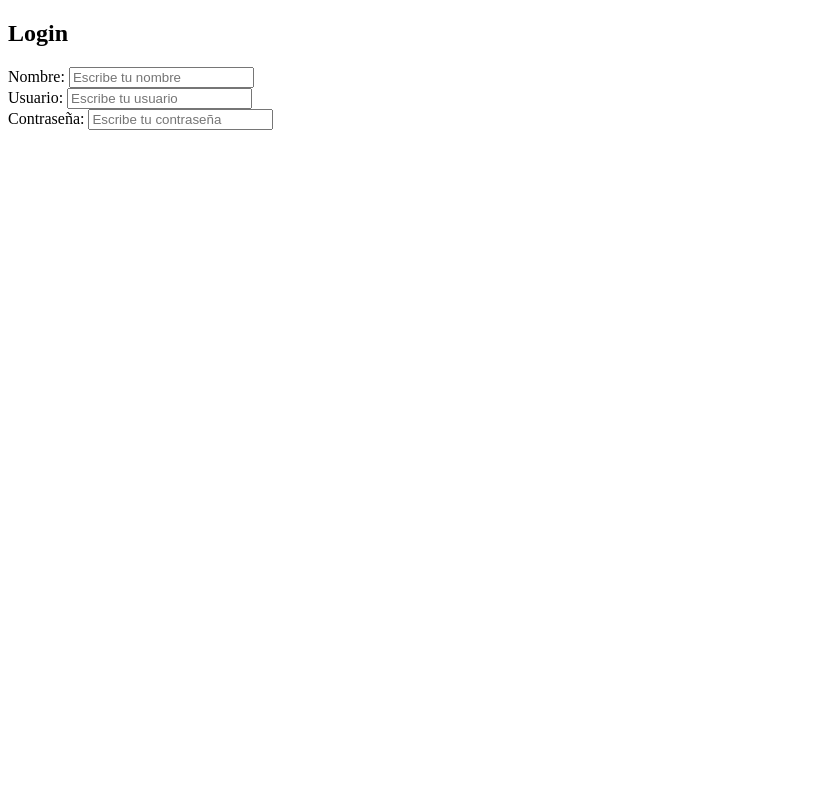
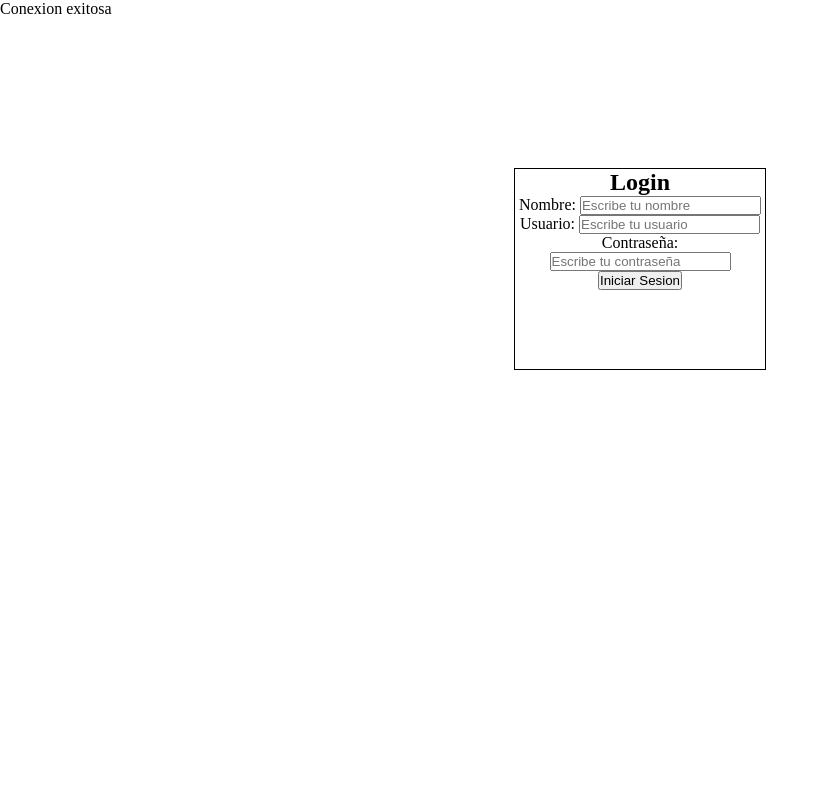
Before and after one commit to Splytek/Formulario-contacto, a PHP site: page / in a window 1280 px wide. Shown: the whole page, without its empty margins (0-829 px from the left). Run offline with PHP 8.4, Linux system fonts and the light colour scheme.

Commit message:
actualizacion css

```diff
--- a/conexion.php
+++ b/conexion.php
@@ -1,6 +1,6 @@
 <?php
 
-  $conexion = new PDO ('mysql:localhost:3307');
-
+  $conexion = new PDO('mysql:host=localhost:3307;dbname=formulario', 'root', '');
+  echo "Conexion exitosa";
 
 ?>
--- a/css/estilos.css
+++ b/css/estilos.css
@@ -0,0 +1,29 @@
+* {
+
+  padding: 0px;
+  margin: 0px;
+
+}
+
+.titulo_login{
+
+    text-align: center;
+
+}
+
+.caja_formulario{
+
+    height: 200px;
+    width: 250px;
+    margin: auto;
+    margin-top: 150px;
+    border: 1px solid rgb(0, 0, 0) ;
+    position: relative;
+
+}
+
+.caja_id{
+
+    text-align: center;
+
+}
--- a/index.php
+++ b/index.php
@@ -9,12 +9,14 @@
 <html>
   <head>
     <meta charset="utf-8">
+    <link rel="stylesheet" href="css\estilos.css" >
   </head>
   <body>
 
-    <div>
-    <h2>Login</h2>
+    <div class="caja_formulario">
+    <div class="titulo_login"><h2>Login</h2></div>
     <form action="#" method="POST">
+      <div class="caja_id">
       <label for="nombre">Nombre:</label>
       <input type="text" name="nombre" placeholder="Escribe tu nombre">
       <br/>
@@ -23,6 +25,9 @@
       <br/>
       <label for="nombre">Contraseña: </label>
       <input type="text" name="password" placeholder="Escribe tu contraseña">
+      <br/>
+      <input type="submit" value="Iniciar Sesion">
+      </div>
     </form>
     </div>
   </body>
```
